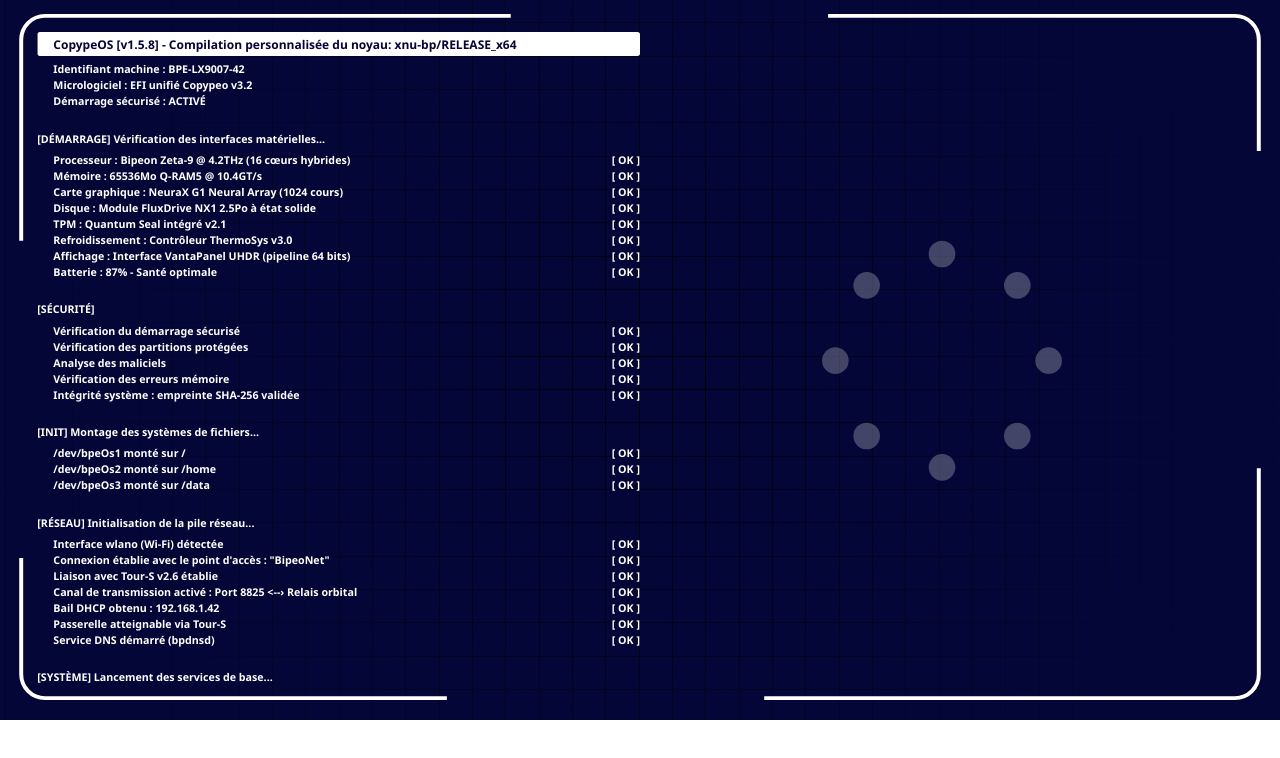
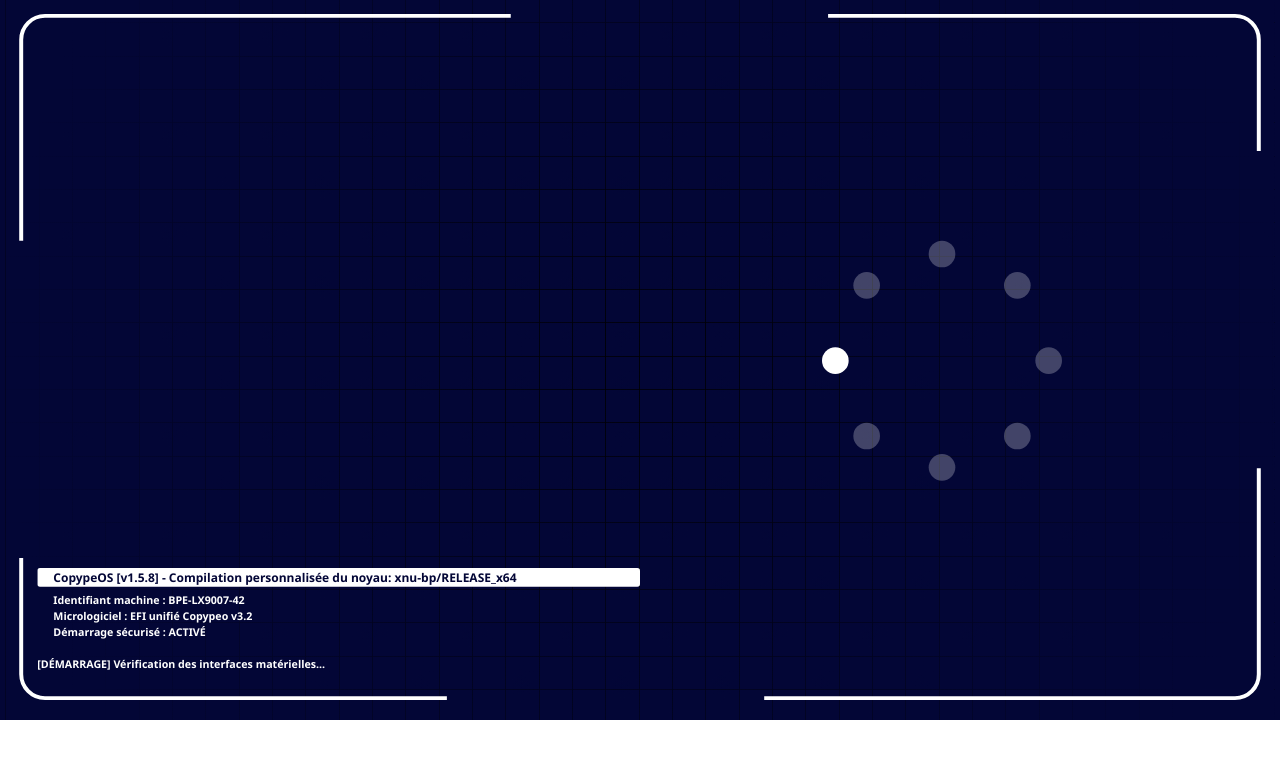
Before and after one commit to Vahelnir/bipeo-stream-scenes-redo, a Vue app: page / in a window 1280 px wide. Shown: the top 758 px of the page. Built offline with nearby package versions, Linux system fonts and the light colour scheme.

Commit message:
feat: implement log animation

```diff
--- a/src/pages/loading-screen.vue
+++ b/src/pages/loading-screen.vue
@@ -1,23 +1,13 @@
 <script setup lang="ts">
-import { ref } from "vue";
-import { useAnimate } from "@vueuse/core";
+import { computed, onMounted, reactive, ref } from "vue";
+import { faker } from "@faker-js/faker";
 
 import DashBorderOverlay from "../components/dash-border-overlay.vue";
+import { wait } from "../utils/wait";
 
 const CIRCLE_START_ANGLE = 180;
 
 const loaderElement = ref<HTMLElement | undefined>();
-useAnimate(
-  loaderElement,
-  [
-    { opacity: 0, transform: "translateX(-112.7%)" },
-    { opacity: 0, transform: "translateX(-112.7%)", offset: 0.5 },
-    { opacity: 1, transform: "translateX(-112.7%)", offset: 0.6 },
-    { opacity: 1, transform: "translateX(-112.7%)", offset: 0.9 },
-    { opacity: 1, transform: "translateX(0%)" },
-  ],
-  { duration: 3000, easing: "ease-in-out" },
-);
 
 function circleStyle(index: number, total: number, radius: number) {
   const angle = CIRCLE_START_ANGLE + ((index - 1) * 360) / total;
@@ -29,244 +19,411 @@ function circleStyle(index: number, total: number, radius: number) {
     top: `calc(50% + ${y}px - 1.2rem)`,
   };
 }
+
+type Block = {
+  type: "category" | "sub-category";
+  title: string;
+  logs: {
+    label: string;
+    status?: string;
+    after?: number;
+  }[];
+  after?: number;
+  bigPadding: boolean;
+};
+
+const logs: Block[] = [
+  {
+    type: "category",
+    after: 1000,
+    title:
+      "CopypeOS [v1.5.8] - Compilation personnalisée du noyau: xnu-bp/RELEASE_x64",
+    logs: [
+      { label: "Identifiant machine : BPE-LX9007-42", after: 100 },
+      { label: "Micrologiciel : EFI unifié Copypeo v3.2", after: 100 },
+      { label: "Démarrage sécurisé : ACTIVÉ", after: 100 },
+    ],
+    bigPadding: false,
+  },
+  {
+    type: "sub-category",
+    title: "[DÉMARRAGE] Vérification des interfaces matérielles...",
+    logs: [
+      {
+        after: 1000,
+        label: "Processeur : Bipeon Zeta-9 @ 4.2THz (16 cœurs hybrides)",
+        status: "OK",
+      },
+      {
+        after: 100,
+        label: "Mémoire : 65536Mo Q-RAM5 @ 10.4GT/s",
+        status: "OK",
+      },
+      {
+        after: 100,
+        label: "Carte graphique : NeuraX G1 Neural Array (1024 cours)",
+        status: "OK",
+      },
+      {
+        after: 700,
+        label: "Disque : Module FluxDrive NX1 2.5Po à état solide",
+        status: "OK",
+      },
+      {
+        after: 100,
+        label: "TPM : Quantum Seal intégré v2.1",
+        status: "OK",
+      },
+      {
+        after: 100,
+        label: "Refroidissement : Contrôleur ThermoSys v3.0",
+        status: "OK",
+      },
+      {
+        after: 100,
+        label: "Affichage : Interface VantaPanel UHDR (pipeline 64 bits)",
+        status: "OK",
+      },
+      {
+        after: 100,
+        label: "Batterie : 87% - Santé optimale",
+        status: "OK",
+      },
+    ],
+    bigPadding: false,
+  },
+  {
+    type: "sub-category",
+    title: "[SÉCURITÉ]",
+    after: 1000,
+    logs: [
+      {
+        after: 100,
+        label: "Vérification du démarrage sécurisé",
+        status: "OK",
+      },
+      {
+        after: 100,
+        label: "Vérification des partitions protégées",
+        status: "OK",
+      },
+      {
+        after: 100,
+        label: "Analyse des maliciels",
+        status: "OK",
+      },
+      {
+        label: "Vérification des erreurs mémoire",
+        status: "OK",
+      },
+      {
+        after: 100,
+        label: "Intégrité système : empreinte SHA-256 validée",
+        status: "OK",
+      },
+    ],
+    bigPadding: false,
+  },
+  {
+    type: "sub-category",
+    title: "[INIT] Montage des systèmes de fichiers...",
+    after: 100,
+    logs: [
+      {
+        after: 500,
+        label: "/dev/bpeOs1 monté sur /",
+        status: "OK",
+      },
+      {
+        after: 100,
+        label: "/dev/bpeOs2 monté sur /home",
+        status: "OK",
+      },
+      {
+        after: 100,
+        label: "/dev/bpeOs3 monté sur /data",
+        status: "OK",
+      },
+    ],
+    bigPadding: false,
+  },
+  {
+    type: "sub-category",
+    title: "[RÉSEAU] Initialisation de la pile réseau...",
+    logs: [
+      {
+        after: 500,
+        label: "Interface wlano (Wi-Fi) détectée",
+        status: "OK",
+      },
+      {
+        after: 100,
+        label: "Connexion établie avec le point d'accès : 'BipeoNet'",
+        status: "OK",
+      },
+      {
+        after: 100,
+        label: "Liaison avec Tour-S v2.6 établie",
+        status: "OK",
+      },
+      {
+        after: 100,
+        label: "Canal de transmission activé : Port 8825 <--> Relais orbital",
+        status: "OK",
+      },
+      {
+        after: 100,
+        label: "Bail DHCP obtenu : 192.168.1.42",
+        status: "OK",
+      },
+      {
+        after: 100,
+        label: "Passerelle atteignable via Tour-S",
+        status: "OK",
+      },
+      {
+        after: 500,
+        label: "Service DNS démarré (bpdnsd)",
+        status: "OK",
+      },
+    ],
+    bigPadding: false,
+  },
+  {
+    type: "sub-category",
+    after: 500,
+    title: "[SYSTÈME] Lancement des services de base...",
+    logs: [
+      {
+        after: 100,
+        label: "Planificateur de tâches (bpe-crond)",
+        status: "OK",
+      },
+      {
+        after: 100,
+        label: "Journalisation système (bpe-logger)",
+        status: "OK",
+      },
+      {
+        after: 100,
+        label: "Service d'authentification (authd)",
+        status: "OK",
+      },
+      {
+        after: 100,
+        label: "Démon de file de messages (mq-bpe)",
+        status: "OK",
+      },
+      {
+        after: 100,
+        label: "Observateur d'événements disque (fswatch)",
+        status: "OK",
+      },
+    ],
+    bigPadding: false,
+  },
+  {
+    type: "sub-category",
+    after: 100,
+    title: "[NŒUD CENTRAL] Démarrage des modules principaux...",
+    logs: [
+      {
+        after: 500,
+        label: "MindCore v2.4.9 initialisé",
+        status: "OK",
+      },
+      {
+        after: 100,
+        label: "Interface StreamBridge activée",
+        status: "OK",
+      },
+      {
+        after: 100,
+        label: "Démon de synchronisation audio/vidéo (avsd) lancé",
+        status: "OK",
+      },
+      {
+        after: 100,
+        label: "Gestionnaire de scènes actif",
+        status: "OK",
+      },
+      {
+        after: 100,
+        label: "Pipeline de rendu Overlay prêt",
+        status: "OK",
+      },
+      {
+        after: 100,
+        label: "AudioMux : 2 canaux détectés",
+        status: "OK",
+      },
+      {
+        after: 100,
+        label: "Nœud encodeur (x264 / AAC) opérationnel",
+        status: "OK",
+      },
+      {
+        after: 100,
+        label: "Collecteur de métriques en service",
+        status: "OK",
+      },
+    ],
+    bigPadding: false,
+  },
+  {
+    type: "sub-category",
+    after: 100,
+    title: "[RÉSEAU] Connexion aux services de diffusion...",
+    logs: [
+      {
+        after: 500,
+        label: "Résolution de api.twitch.tv...",
+        status: "OK",
+      },
+      {
+        after: 100,
+        label: "Connexion établie avec le serveur d'ingest Twitch (par01)...",
+        status: "OK",
+      },
+      {
+        after: 100,
+        label: "Clé de stream vérifiée",
+        status: "OK",
+      },
+      {
+        after: 100,
+        label: "Démon d'écoute du chat initialisé",
+        status: "OK",
+      },
+      {
+        after: 500,
+        label: "Lien virtuel OBSLink établi",
+        status: "OK",
+      },
+      {
+        after: 100,
+        label: "Surveillance du temps de diffusion activée",
+        status: "OK",
+      },
+      {
+        after: 100,
+        label: "WebSocket : chat.bipeo.lan <-> passerelle IRC Twitch en ligne",
+        status: "OK",
+      },
+      {
+        after: 100,
+        label: "Analyse du stream...",
+        status: "OK",
+      },
+    ],
+    bigPadding: false,
+  },
+  // TODO: move this in the wholeAnimation function
+  {
+    type: "category",
+    after: 400,
+    title: "Liste des viewers ayant envoyé un message dans le chat :",
+    logs: Array.from({ length: 12 }, (_, i) => ({
+      after: 50,
+      label: `- ${faker.internet.displayName()}`,
+      messageCount: faker.number.int({ min: 1, max: 150 }),
+      get status() {
+        return `${this.messageCount} MSG`;
+      },
+    })).sort((a, b) => b.messageCount - a.messageCount),
+    bigPadding: true,
+  },
+  {
+    type: "category",
+    title: "Démarrage terminé. Lancement immédiat de l'interface graphique...",
+    logs: [],
+    bigPadding: false,
+  },
+];
+
+const visibleBlocks = ref<Block[]>([]);
+const finishedStepsCount = computed(() =>
+  Math.max(visibleBlocks.value.length - 1, 0),
+);
+
+onMounted(async () => {
+  wholeAnimation();
+});
+
+async function wholeAnimation() {
+  await animateLoaderInPlace().finished;
+  await animateLogsWriting();
+  await wait(400);
+  await animateBlinkLoaderSuccess().finished;
+}
+
+function animateLoaderInPlace() {
+  if (!loaderElement.value) {
+    throw new Error("Loader element not found");
+  }
+
+  return loaderElement.value.animate(
+    [
+      { opacity: 0, transform: "translateX(-112.7%)" },
+      { opacity: 0, transform: "translateX(-112.7%)", offset: 0.5 },
+      { opacity: 1, transform: "translateX(-112.7%)", offset: 0.6 },
+      { opacity: 1, transform: "translateX(-112.7%)", offset: 0.9 },
+      { opacity: 1, transform: "translateX(0%)" },
+    ],
+    { duration: 3000, easing: "ease-in-out" },
+  );
+}
+
+function animateBlinkLoaderSuccess() {
+  if (!loaderElement.value) {
+    throw new Error("Loader element not found");
+  }
+
+  return loaderElement.value.animate(
+    [{ opacity: 1 }, { opacity: 0.25 }, { opacity: 1 }],
+    { duration: 125, iterations: 2 },
+  );
+}
+
+async function animateLogsWriting() {
+  for (const block of logs) {
+    const visibleBlock: Block = reactive({ ...block, logs: [] });
+    if (block.after !== undefined && block.after > 0) {
+      await wait(block.after);
+    }
+    visibleBlocks.value.push(visibleBlock);
+
+    for (const log of block.logs) {
+      if (log.after !== undefined && log.after > 0) {
+        await wait(log.after);
+      }
+      visibleBlock.logs.push(log);
+    }
+  }
+}
 </script>
 
 <template>
   <DashBorderOverlay class="grid grid-cols-2">
-    <div class="text-white font-bold overflow-hidden">
+    <div class="flex flex-col text-white font-bold overflow-hidden justify-end">
       <div>
-        <div class="mb-8">
-          <p class="text-[#030636] bg-white p-1 px-6 rounded text-lg">
-            CopypeOS [v1.5.8] - Compilation personnalisée du noyau:
-            xnu-bp/RELEASE_x64
+        <div v-for="(block, bIdx) in visibleBlocks" :key="bIdx" class="mb-6">
+          <p
+            v-if="block.title"
+            :class="
+              block.type === 'category'
+                ? 'text-[#030636] bg-white px-6 rounded text-lg'
+                : ''
+            "
+          >
+            {{ block.title }}
           </p>
-          <ul class="ps-6 mt-2">
-            <li>Identifiant machine : BPE-LX9007-42</li>
-            <li>Micrologiciel : EFI unifié Copypeo v3.2</li>
-            <li>Démarrage sécurisé : ACTIVÉ</li>
-          </ul>
-        </div>
-
-        <div class="mb-8">
-          <p>[DÉMARRAGE] Vérification des interfaces matérielles...</p>
-          <ul class="ps-6 mt-2">
-            <li class="flex">
-              <span class="flex-1">
-                Processeur : Bipeon Zeta-9 @ 4.2THz (16 cœurs hybrides)
-              </span>
-              <span>[ OK ]</span>
-            </li>
-            <li class="flex">
-              <span class="flex-1"> Mémoire : 65536Mo Q-RAM5 @ 10.4GT/s </span>
-              <span>[ OK ]</span>
-            </li>
-            <li class="flex">
-              <span class="flex-1">
-                Carte graphique : NeuraX G1 Neural Array (1024 cours)
-              </span>
-              <span>[ OK ]</span>
-            </li>
-            <li class="flex">
-              <span class="flex-1">
-                Disque : Module FluxDrive NX1 2.5Po à état solide
-              </span>
-              <span>[ OK ]</span>
-            </li>
-            <li class="flex">
-              <span class="flex-1"> TPM : Quantum Seal intégré v2.1 </span>
-              <span>[ OK ]</span>
-            </li>
-            <li class="flex">
-              <span class="flex-1">
-                Refroidissement : Contrôleur ThermoSys v3.0
-              </span>
-              <span>[ OK ]</span>
-            </li>
-            <li class="flex">
-              <span class="flex-1">
-                Affichage : Interface VantaPanel UHDR (pipeline 64 bits)
-              </span>
-              <span>[ OK ]</span>
-            </li>
-            <li class="flex">
-              <span class="flex-1"> Batterie : 87% - Santé optimale </span>
-              <span>[ OK ]</span>
+          <ul :class="block.bigPadding ? 'ps-12 mt-2' : 'ps-6 mt-2'">
+            <li v-for="(log, i) in block.logs" :key="i" class="flex">
+              <span class="flex-1">{{ log.label }}</span>
+              <span v-if="'status' in log">[ {{ log.status }} ]</span>
             </li>
           </ul>
-        </div>
-
-        <div class="mb-8">
-          <p>[SÉCURITÉ]</p>
-          <ul class="ps-6 mt-2">
-            <li class="flex">
-              <span class="flex-1"> Vérification du démarrage sécurisé </span>
-              <span>[ OK ]</span>
-            </li>
-            <li class="flex">
-              <span class="flex-1">
-                Vérification des partitions protégées
-              </span>
-              <span>[ OK ]</span>
-            </li>
-            <li class="flex">
-              <span class="flex-1"> Analyse des maliciels </span>
-              <span>[ OK ]</span>
-            </li>
-            <li class="flex">
-              <span class="flex-1"> Vérification des erreurs mémoire </span>
-              <span>[ OK ]</span>
-            </li>
-            <li class="flex">
-              <span class="flex-1">
-                Intégrité système : empreinte SHA-256 validée
-              </span>
-              <span>[ OK ]</span>
-            </li>
-          </ul>
-        </div>
-
-        <div class="mb-8">
-          <p>[INIT] Montage des systèmes de fichiers...</p>
-          <ul class="ps-6 mt-2">
-            <li class="flex">
-              <span class="flex-1"> /dev/bpeOs1 monté sur / </span>
-              <span>[ OK ]</span>
-            </li>
-            <li class="flex">
-              <span class="flex-1"> /dev/bpeOs2 monté sur /home </span>
-              <span>[ OK ]</span>
-            </li>
-            <li class="flex">
-              <span class="flex-1"> /dev/bpeOs3 monté sur /data </span>
-              <span>[ OK ]</span>
-            </li>
-          </ul>
-        </div>
-
-        <div class="mb-8">
-          <p>[RÉSEAU] Initialisation de la pile réseau...</p>
-          <ul class="ps-6 mt-2">
-            <li class="flex">
-              <span class="flex-1"> Interface wlano (Wi-Fi) détectée </span>
-              <span>[ OK ]</span>
-            </li>
-            <li class="flex">
-              <span class="flex-1">
-                Connexion établie avec le point d'accès : "BipeoNet"
-              </span>
-              <span>[ OK ]</span>
-            </li>
-            <li class="flex">
-              <span class="flex-1"> Liaison avec Tour-S v2.6 établie </span>
-              <span>[ OK ]</span>
-            </li>
-            <li class="flex">
-              <span class="flex-1">
-                Canal de transmission activé : Port 8825 &lt;--› Relais orbital
-              </span>
-              <span>[ OK ]</span>
-            </li>
-            <li class="flex">
-              <span class="flex-1"> Bail DHCP obtenu : 192.168.1.42 </span>
-              <span>[ OK ]</span>
-            </li>
-            <li class="flex">
-              <span class="flex-1"> Passerelle atteignable via Tour-S </span>
-              <span>[ OK ]</span>
-            </li>
-            <li class="flex">
-              <span class="flex-1"> Service DNS démarré (bpdnsd) </span>
-              <span>[ OK ]</span>
-            </li>
-          </ul>
-        </div>
-
-        <div class="mb-8">
-          <p>[SYSTÈME] Lancement des services de base...</p>
-          <ul class="ps-6 mt-2">
-            <li class="flex">
-              <span class="flex-1"> Planificateur de tâches (bpe-crond) </span>
-              <span>[ OK ]</span>
-            </li>
-            <li class="flex">
-              <span class="flex-1"> Journalisation système (bpe-logger) </span>
-              <span>[ OK ]</span>
-            </li>
-            <li class="flex">
-              <span class="flex-1"> Service d'authentification (authd) </span>
-              <span>[ OK ]</span>
-            </li>
-            <li class="flex">
-              <span class="flex-1"> Démon de file de messages (mq-bpe) </span>
-              <span>[ OK ]</span>
-            </li>
-            <li class="flex">
-              <span class="flex-1">
-                Observateur d'événements disque (fswatch)
-              </span>
-              <span>[ OK ]</span>
-            </li>
-          </ul>
-        </div>
-
-        <div class="mb-8">
-          <p>[NŒUD CENTRAL] Démarrage des modules principaux...</p>
-          <ul class="ps-6 mt-2">
-            <li class="flex">
-              <span class="flex-1"> MindCore v2.4.9 initialisé </span>
-              <span>[ OK ]</span>
-            </li>
-            <li class="flex">
-              <span class="flex-1"> Interface StreamBridge activée </span>
-              <span>[ OK ]</span>
-            </li>
-            <li class="flex">
-              <span class="flex-1">
-                Démon de synchronisation audio/vidéo (avsd) lancé
-              </span>
-              <span>[ OK ]</span>
-            </li>
-            <li class="flex">
-              <span class="flex-1"> Gestionnaire de scènes actif </span>
-              <span>[ OK ]</span>
-            </li>
-            <li class="flex">
-              <span class="flex-1"> Pipeline de rendu Overlay prêt </span>
-              <span>[ OK ]</span>
-            </li>
-            <li class="flex">
-              <span class="flex-1"> AudioMux : 2 canaux détectés </span>
-              <span>[ OK ]</span>
-            </li>
-            <li class="flex">
-              <span class="flex-1">
-                Nœud encodeur (x264 / AAC) opérationnel
-              </span>
-              <span>[ OK ]</span>
-            </li>
-            <li class="flex">
-              <span class="flex-1"> Collecteur de métriques en service </span>
-              <span>[ OK ]</span>
-            </li>
-          </ul>
-        </div>
-
-        <div class="mb-8">
-          <p class="text-[#030636] bg-white p-1 px-6 rounded text-lg">
-            Liste des viewers ayant envoyé un message dans le chat :
-          </p>
-          <ul class="ps-20 mt-2">
-            <li class="flex">
-              <span class="flex-1"> - A </span>
-              <span>[ 77 MSG ]</span>
-            </li>
-          </ul>
-        </div>
-
-        <div class="mb-6">
-          <p class="text-[#030636] bg-white p-1 px-6 rounded text-lg">
-            Démarrage terminé. Lancement immédiat de l'interface graphique...
-          </p>
         </div>
       </div>
     </div>
@@ -276,7 +433,11 @@ function circleStyle(index: number, total: number, radius: number) {
         <div
           v-for="i in 8"
           :key="i"
-          class="absolute bg-white/25 rounded-full h-10 w-10"
+          class="absolute rounded-full h-10 w-10"
+          :class="{
+            'bg-white/25': finishedStepsCount < i,
+            'bg-white': finishedStepsCount >= i,
+          }"
           :style="circleStyle(i, 8, 10 * 16)"
         ></div>
       </div>
--- /dev/null
+++ b/src/utils/wait.ts
@@ -0,0 +1,3 @@
+export async function wait(ms: number) {
+  return new Promise((resolve) => setTimeout(resolve, ms));
+}
```
